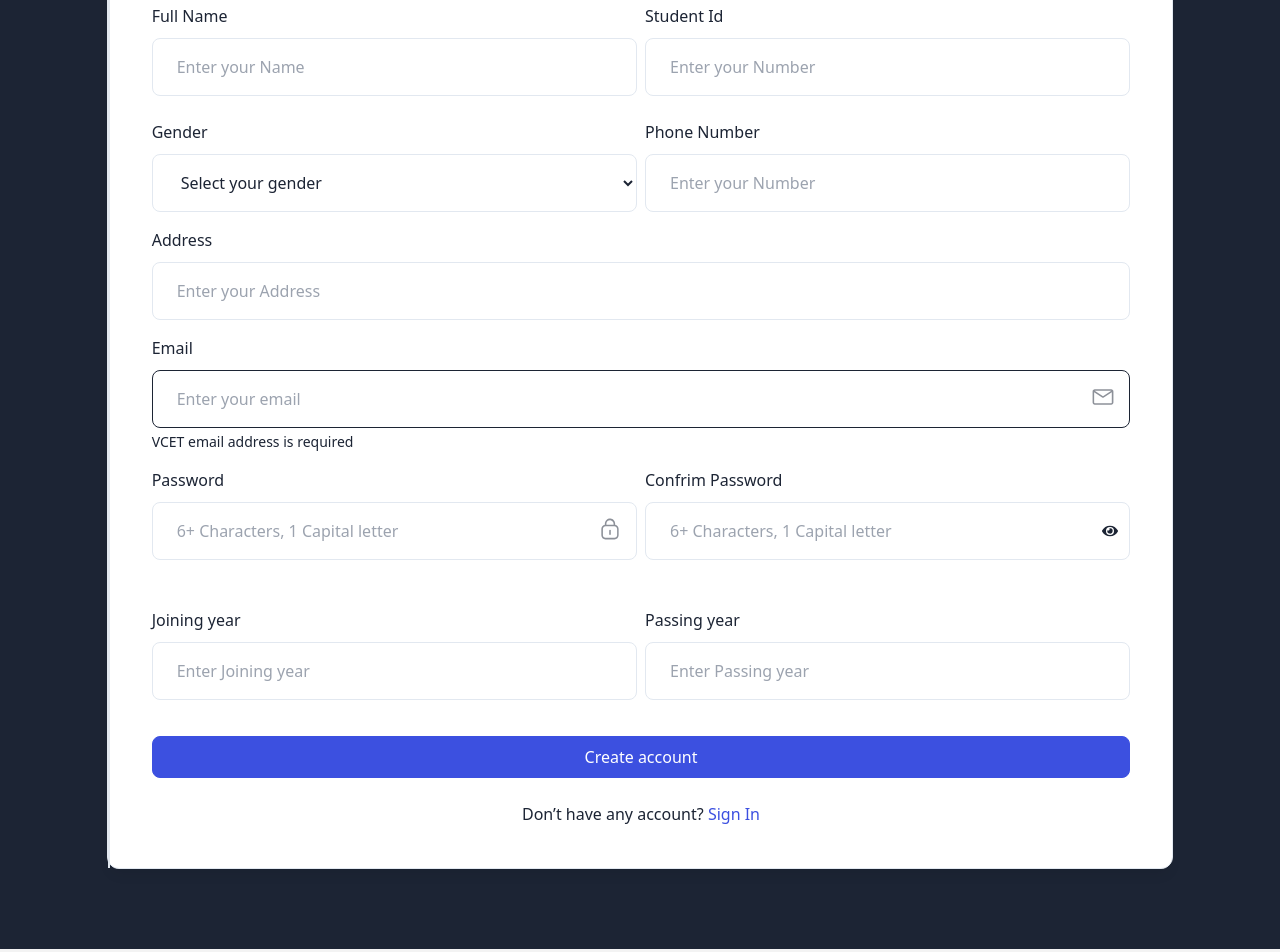
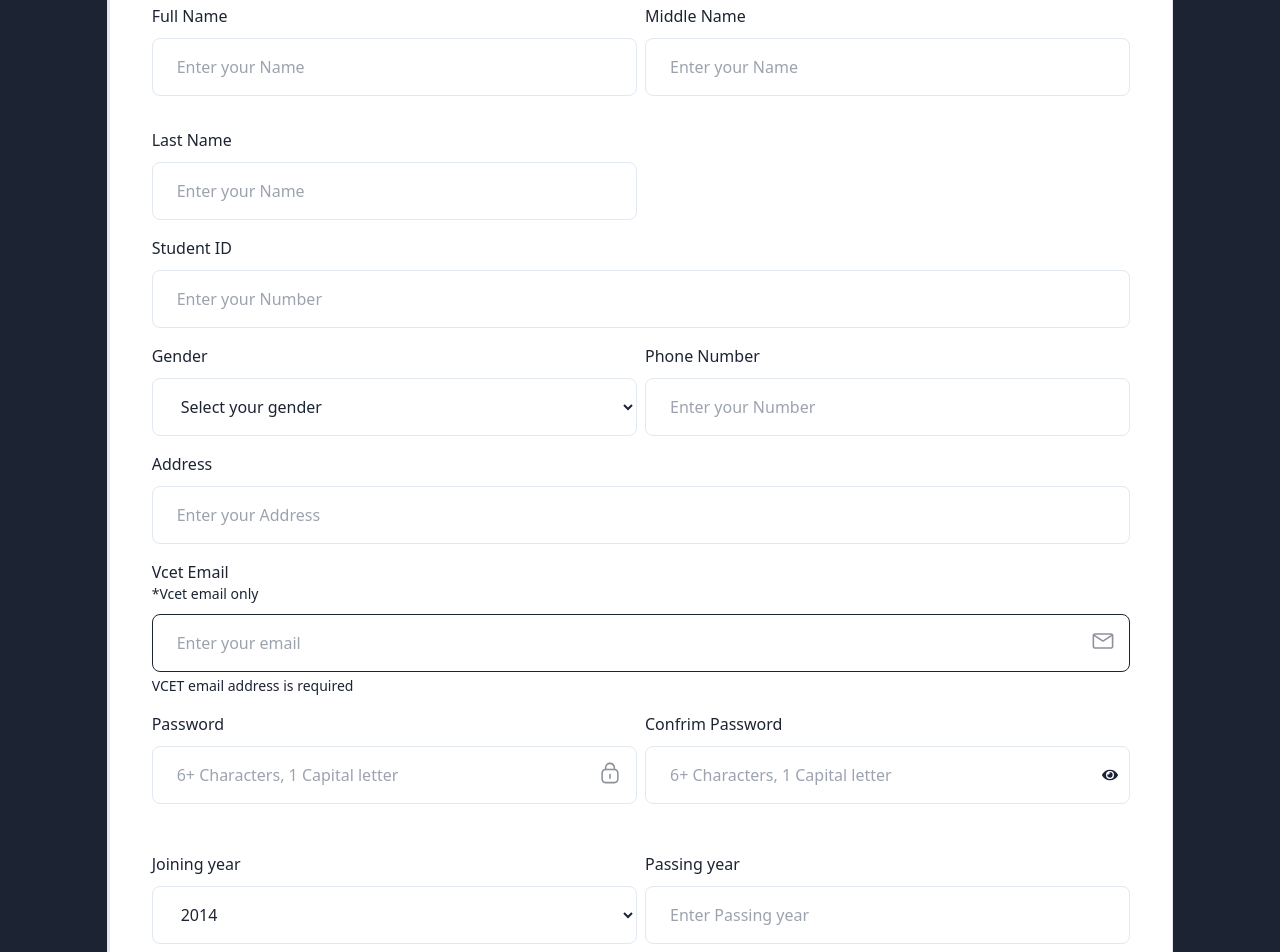
Before and after one commit to Zaid1681/Project_Hub, a React (Vite) app: page /auth/signup in a window 1280 px wide. Shown: the part 200-1152 px from the top of the page. Built offline with nearby package versions, Linux system fonts and the light colour scheme; a small style sheet from the web is missing.

Commit message:
changes in signup page

```diff
--- a/src/pages/Authentication/SignUp.jsx
+++ b/src/pages/Authentication/SignUp.jsx
@@ -15,6 +15,7 @@ import 'react-toastify/dist/ReactToastify.css';
 
 const SignIn = () => {
   const dispatch = useDispatch();
+
   const [showPassword, setShowPassword] = useState(false);
   const [confirmShowPassword, setConfirmShowPassword] = useState(false);
   const handleTogglePasswordVisibility = () => {
@@ -23,28 +24,56 @@ const SignIn = () => {
   const handleTogglePasswordVisibility2 = () => {
     setConfirmShowPassword(!confirmShowPassword);
   };
+  const getCurrentYear = () => {
+    return new Date().getFullYear();
+  };
+  const generateYearOptions = () => {
+    const currentYear = getCurrentYear();
+    const yearOptions = [];
+
+    for (let year = currentYear - 10; year <= currentYear; year++) {
+      yearOptions.push(year.toString());
+    }
+
+    return yearOptions;
+  };
+  const yearOptions = generateYearOptions();
 
   const navigate = useNavigate();
   const [registerData, setRegisterData] = useState({
-    name: '',
+    fname: '',
+    lname: '',
+    mname: '',
     email: '',
     password: '',
-    confirmPassword: '',
+    cpassword: '',
     gender: '',
     studentId: '',
     phoneNumber: '',
     startingYear: '',
     passingYear: '',
-    address:''
+    address: '',
   });
   // hanlde register function
   const handleRegisterSubmit = async (e) => {
-    if (registerData.password != registerData.confirmPassword) {
-      alert('Password and Confirm Password must be same');
+    if (registerData.password != registerData.cpassword) {
+      return alert('Password and Confirm Password must be same');
     }
     e.preventDefault();
     try {
-      const res = await axios.post(`${BASEURL}/auth/signup`, registerData);
+      const Studentname = registerData.fname + ' ' + registerData.lname;
+      const res = await axios.post(`${BASEURL}/auth/signup`, {
+        name: Studentname,
+        email: registerData.email,
+        password: registerData.password,
+        currentYear: registerData.currentYear,
+        gender: registerData.gender,
+        address: registerData.address,
+        studentId: registerData.studentId,
+        phone: registerData.phone,
+        startingYear: registerData.startingYear || '',
+        passingYear: registerData.passingYear,
+      });
 
       if (res) {
         console.log('Registration success');
@@ -58,7 +87,7 @@ const SignIn = () => {
           studentId: '',
           gender: '',
           phoneNumber: '',
-          address:''
+          address: '',
         });
         // const userData = await res.json();
         console.log(res);
@@ -67,14 +96,14 @@ const SignIn = () => {
         Toastify({
           text: 'Registered Sucessfully',
           duration: 1800,
-          gravity: 'top', // `top` or `bottom`
-          position: 'right', // `left`, `center` or `right`
+          gravity: 'top', // top or bottom
+          position: 'right', // left, center or right
           stopOnFocus: true, // Prevents dismissing of toast on hover
           style: {
             background: 'linear-gradient(to right, #3C50E0, #3C50E0',
             padding: '10px 50px',
           },
-          onClick: function () { }, // Callback after click
+          onClick: function () {}, // Callback after click
         }).showToast();
         setTimeout(() => {
           navigate('/');
@@ -92,12 +121,29 @@ const SignIn = () => {
   };
   // handle Change function
   const handleRegisterInputChange = (e) => {
-    // e.preventDefault();
-    setRegisterData({
-      ...registerData,
-      [e.target.name]: e.target.value,
-    });
+    const { name, value } = e.target;
+
+    // Check if the changed input is startingYear
+    if (name === 'startingYear') {
+      // Calculate the passing year by adding 4 years to the starting year
+      const startingYear = parseInt(value);
+      const passingYear = startingYear + 4;
+
+      // Update the registerData state with the new passing year
+      setRegisterData((prevData) => ({
+        ...prevData,
+        [name]: value,
+        passingYear: passingYear.toString(), // Convert passingYear to string before updating
+      }));
+    } else {
+      // If the changed input is not startingYear, update registerData as usual
+      setRegisterData((prevData) => ({
+        ...prevData,
+        [name]: value,
+      }));
+    }
   };
+
   console.log('regsiterData', registerData);
   return (
     <>
@@ -139,7 +185,7 @@ const SignIn = () => {
                     <div className="relative">
                       <input
                         type="text"
-                        name="name"
+                        name="fname"
                         onChange={handleRegisterInputChange}
                         placeholder="Enter your Name"
                         className="w-full rounded-lg border border-stroke bg-transparent py-4 pl-6 pr-10 outline-none focus:border-primary focus-visible:shadow-none dark:border-form-strokedark dark:bg-form-input dark:focus:border-primary"
@@ -149,7 +195,38 @@ const SignIn = () => {
                   </div>
                   <div className="mb-4">
                     <label className="mb-2.5 block font-medium text-black dark:text-white">
-                      Student Id
+                      Middle Name
+                    </label>
+                    <div className="relative">
+                      <input
+                        type="text"
+                        name="mname"
+                        onChange={handleRegisterInputChange}
+                        placeholder="Enter your Name"
+                        className="w-full rounded-lg border border-stroke bg-transparent py-4 pl-6 pr-10 outline-none focus:border-primary focus-visible:shadow-none dark:border-form-strokedark dark:bg-form-input dark:focus:border-primary"
+                      />
+                    </div>
+                  </div>
+                  <div className="mb-4">
+                    <label className="mb-2.5 block font-medium text-black dark:text-white">
+                      Last Name
+                    </label>
+                    <div className="relative">
+                      <input
+                        type="text"
+                        name="lname"
+                        onChange={handleRegisterInputChange}
+                        placeholder="Enter your Name"
+                        className="w-full rounded-lg border border-stroke bg-transparent py-4 pl-6 pr-10 outline-none focus:border-primary focus-visible:shadow-none dark:border-form-strokedark dark:bg-form-input dark:focus:border-primary"
+                      />
+                    </div>
+                  </div>
+                </div>
+                <div>
+                  {' '}
+                  <div className="mb-4">
+                    <label className="mb-2.5 block font-medium text-black dark:text-white">
+                      Student ID
                     </label>
                     <div className="relative">
                       <input
@@ -213,13 +290,13 @@ const SignIn = () => {
                     </div>
                   </div>
                 </div>
-                <div className='gap-5'>
-                  <div className='mb-4'>
-                  <label className="mb-2.5 block font-medium text-black dark:text-white">
+                <div className="gap-5">
+                  <div className="mb-4">
+                    <label className="mb-2.5 block font-medium text-black dark:text-white">
                       Address
                     </label>
-                    <div className='realtive'>
-                    <input
+                    <div className="realtive">
+                      <input
                         type="text"
                         placeholder="Enter your Address"
                         name="address"
@@ -227,17 +304,17 @@ const SignIn = () => {
                         value={registerData.address}
                         className="w-full rounded-lg border border-stroke bg-transparent py-4 pl-6 pr-10 outline-none focus:border-primary focus-visible:shadow-none dark:border-form-strokedark dark:bg-form-input dark:focus:border-primary"
                       />
-
                     </div>
-
                   </div>
-
                 </div>
 
                 <div className="gap-5">
                   <div className="mb-4">
-                    <label className="mb-2.5 block font-medium text-black dark:text-white">
-                      Email
+                    <label className=" block font-medium text-black dark:text-white">
+                      Vcet Email
+                    </label>
+                    <label className="dark:text-red text-red-500  mb-2.5 block text-sm">
+                      *Vcet email only
                     </label>
                     <div className="relative">
                       <input
@@ -356,14 +433,30 @@ const SignIn = () => {
                       Joining year
                     </label>
                     <div className="relative">
-                      <input
-                        type="text"
+                      <select
                         name="startingYear"
                         onChange={handleRegisterInputChange}
-                        placeholder="Enter Joining year"
-                        value={registerData.startingYear}
-                        className="w-full rounded-lg border border-stroke bg-transparent py-4 pl-6 pr-10 outline-none focus:border-primary focus-visible:shadow-none dark:border-form-strokedark dark:bg-form-input dark:focus:border-primary"
-                      />
+                        className="w-full rounded-lg border border-stroke bg-transparent py-4 pl-6 pr-16 outline-none focus:border-primary focus-visible:shadow-none dark:border-form-strokedark dark:bg-form-input dark:focus:border-primary"
+                      >
+                        <option value="" disabled>
+                          Select Starting Year
+                        </option>
+                        {yearOptions.map((year) => (
+                          <option key={year} value={year}>
+                            {year}
+                          </option>
+                        ))}
+                      </select>
+                      <span className="absolute right-4 top-1/2 -translate-y-1/2 transform">
+                        <svg
+                          className="fill-current"
+                          width="22"
+                          height="22"
+                          viewBox="0 0 22 22"
+                          fill="none"
+                          xmlns="http://www.w3.org/2000/svg"
+                        ></svg>
+                      </span>
                     </div>
                   </div>
                   <div className="mb-4">
@@ -374,9 +467,11 @@ const SignIn = () => {
                       <input
                         type="text"
                         name="passingYear"
+                        disabled // Make the input field disabled
+                        value={registerData.passingYear}
                         onChange={handleRegisterInputChange}
                         placeholder="Enter Passing year"
-                        value={registerData.passingYear}
+                        // value={registerData.passingYear}
                         className="w-full rounded-lg border border-stroke bg-transparent py-4 pl-6 pr-10 outline-none focus:border-primary focus-visible:shadow-none dark:border-form-strokedark dark:bg-form-input dark:focus:border-primary"
                       />
                     </div>
--- a/src/pages/Profile.jsx
+++ b/src/pages/Profile.jsx
@@ -17,7 +17,7 @@ const Profile = () => {
     startingYear: '',
     passingYear: '',
     branch: '',
-    skills:'',
+    skills: '',
   });
 
   const currentUser = useSelector((state) => state.user);
@@ -108,9 +108,7 @@ const Profile = () => {
           <Form.Item
             label="Skills"
             name="skills"
-            rules={[
-              { required: true, message: 'Please input your skills!' },
-            ]}
+            rules={[{ required: true, message: 'Please input your skills!' }]}
             value={user?.skills}
             onChange={(e) =>
               setUpdateUserForm({ ...updateUserForm, aboutMe: e.target.value })
@@ -199,8 +197,7 @@ const Profile = () => {
         <div className="bg-gray-100 rounded-md p-7 shadow-lg">
           <h2 className="mt-5 text-xl font-semibold">Skills</h2>
           <div className="flex gap-3">
-          <p className="justify-start text-base ">{user?.skills}</p>
-
+            <p className="justify-start text-base ">{user?.skills}</p>
           </div>
           <h2 className="mt-5 text-xl font-semibold">Joining Year</h2>
           <div className="ml-3 mt-1 flex items-center gap-2">
```
Also changed, not shown: src/pages/TaskPage.jsx (+1 -109 lines).
